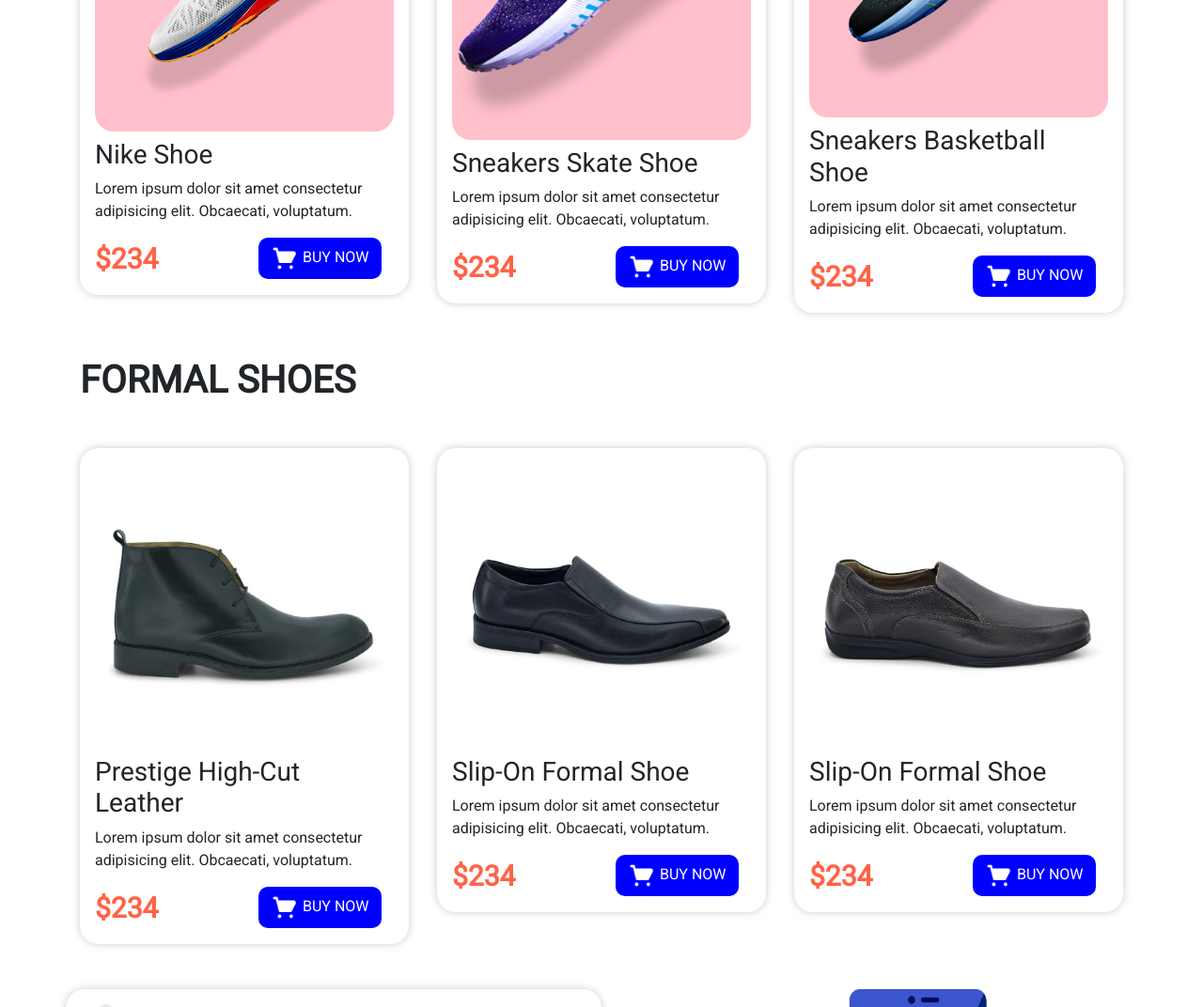
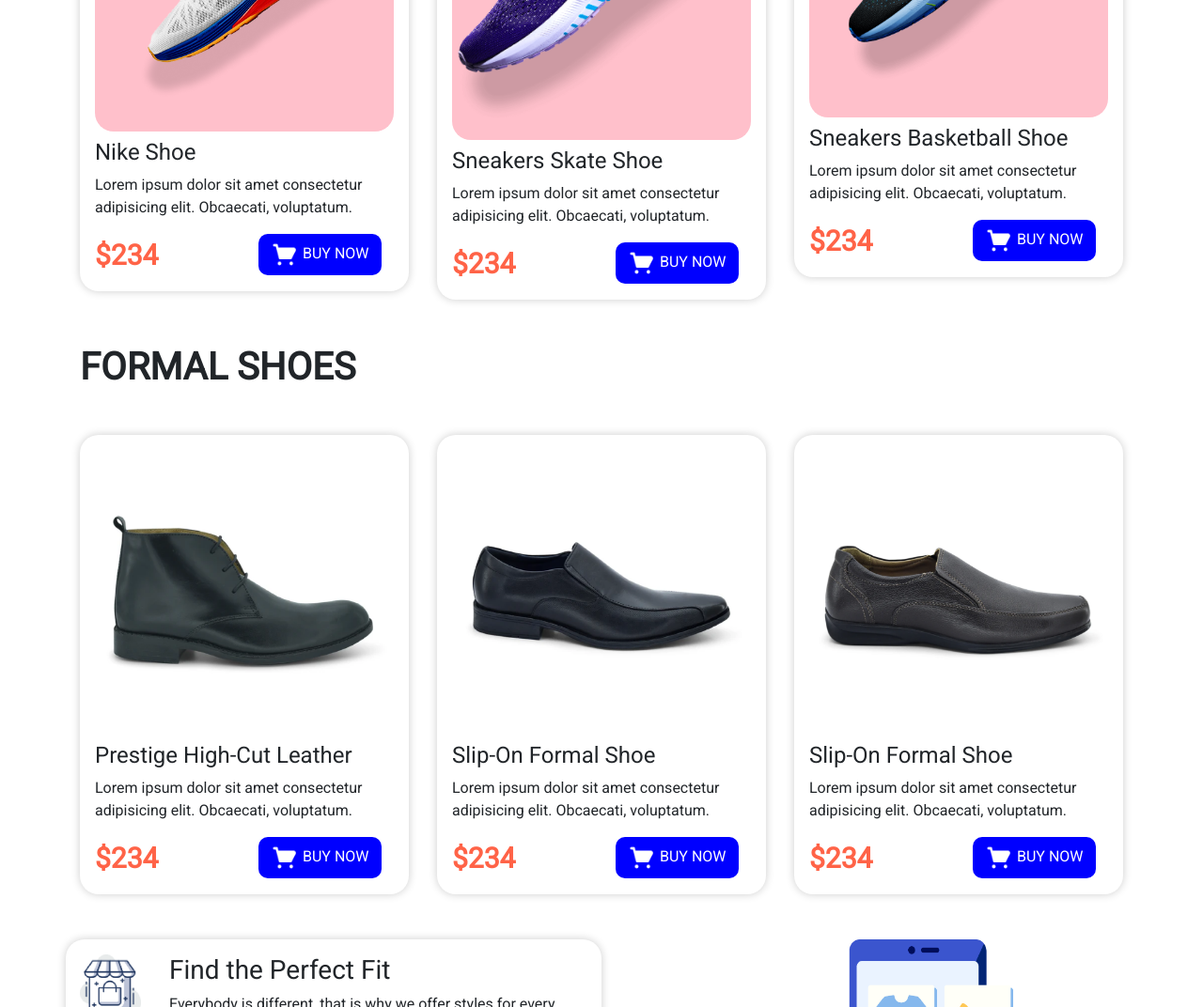
Before and after one commit to Rokib-ru-cse/phero-assign2, a plain HTML site: page index.html in a window 1280 px wide. Shown: the part 1020-2092 px from the top of the page at 94% size. Drawn offline with nearby package versions, Linux system fonts and the light colour scheme.

Commit message:
full resposive website

```diff
--- a/index.html
+++ b/index.html
@@ -70,7 +70,7 @@
 
                             <img src="./images/pic/image5.png" class="img-fluid " alt="">
                         </div>
-                        <h3 class="mt-2">Nike Shoe</h3>
+                        <h4 class="mt-2">Nike Shoe</h4>
                         <p>Lorem ipsum dolor sit amet consectetur adipisicing elit. Obcaecati, voluptatum.</p>
                         <div class="row">
                             <div class="col">
@@ -90,7 +90,7 @@
 
                             <img src="./images/pic/Daco.png" class="img-fluid " alt="">
                         </div>
-                        <h3 class="mt-2">Sneakers Skate Shoe</h3>
+                        <h4 class="mt-2">Sneakers Skate Shoe</h4>
                         <p>Lorem ipsum dolor sit amet consectetur adipisicing elit. Obcaecati, voluptatum.</p>
                         <div class="row">
                             <div class="col">
@@ -110,7 +110,7 @@
 
                             <img src="./images/pic/pngegg1.png" class="img-fluid " alt="">
                         </div>
-                        <h3 class="mt-2">Sneakers Basketball Shoe</h3>
+                        <h4 class="mt-2">Sneakers Basketball Shoe</h4>
                         <p>Lorem ipsum dolor sit amet consectetur adipisicing elit. Obcaecati, voluptatum.</p>
                         <div class="row">
                             <div class="col">
@@ -138,7 +138,7 @@
 
                             <img src="./images/pic/Mask.png" class="img-fluid " alt="">
                         </div>
-                        <h3>Prestige High-Cut Leather</h3>
+                        <h4>Prestige High-Cut Leather</h4>
                         <p>Lorem ipsum dolor sit amet consectetur adipisicing elit. Obcaecati, voluptatum.</p>
                         <div class="row">
                             <div class="col">
@@ -158,7 +158,7 @@
 
                             <img src="./images/pic/Rectangle38.png" class="img-fluid " alt="">
                         </div>
-                        <h3>Slip-On Formal Shoe</h3>
+                        <h4>Slip-On Formal Shoe</h4>
                         <p>Lorem ipsum dolor sit amet consectetur adipisicing elit. Obcaecati, voluptatum.</p>
                         <div class="row">
                             <div class="col">
@@ -178,7 +178,7 @@
 
                             <img src="./images/pic/Rectangle39.png" class="img-fluid " alt="">
                         </div>
-                        <h3>Slip-On Formal Shoe</h3>
+                        <h4>Slip-On Formal Shoe</h4>
                         <p>Lorem ipsum dolor sit amet consectetur adipisicing elit. Obcaecati, voluptatum.</p>
                         <div class="row">
                             <div class="col">
```
